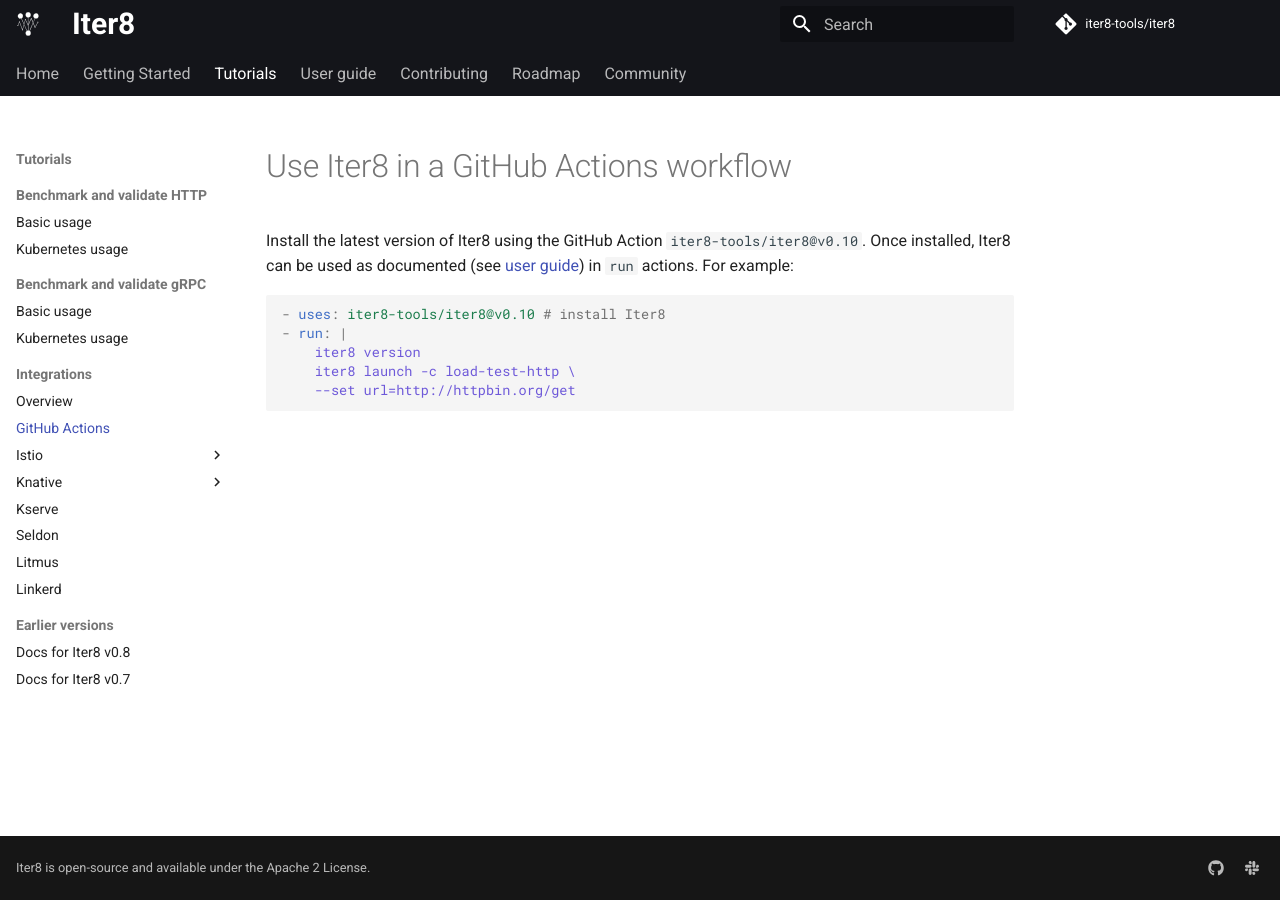
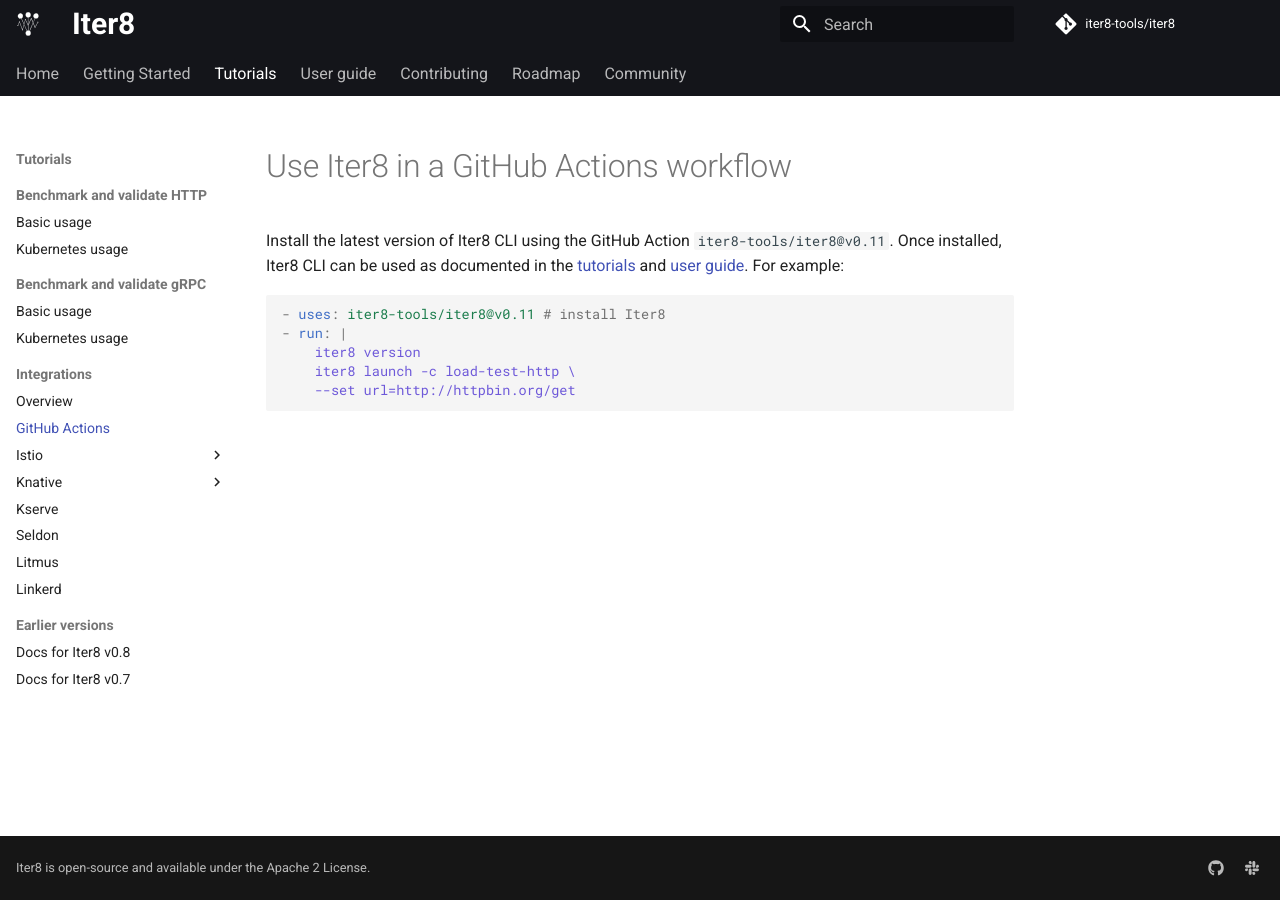
Before and after one commit to iter8-tools/docs, an MkDocs documentation site: the page built from docs/tutorials/integrations/ghactions.md, in a window 1280 px wide. Built offline with MkDocs 1.6.1 and Material for MkDocs 9.7.7, drawn with Linux system fonts in a browser that asks for light colours; comment, search, counter and statistics services are not loaded; the version menu is left out.

Commit message:
installation
Signed-off-by: Srinivasan Parthasarathy <spartha@us.ibm.com>

````diff
--- a/docs/tutorials/integrations/ghactions.md
+++ b/docs/tutorials/integrations/ghactions.md
@@ -4,10 +4,10 @@
 
 # Use Iter8 in a GitHub Actions workflow
 
-Install the latest version of Iter8 using the GitHub Action `iter8-tools/iter8@v0.10`. Once installed, Iter8 can be used as documented (see [user guide](../../user-guide/commands/iter8.md)) in `run` actions. For example:
+Install the latest version of Iter8 CLI using the GitHub Action `iter8-tools/iter8@v0.11`. Once installed, Iter8 CLI can be used as documented in the [tutorials](../../getting-started/your-first-experiment.md) and [user guide](../../user-guide/commands/iter8.md). For example:
 
 ```yaml
-- uses: iter8-tools/iter8@v0.10 # install Iter8
+- uses: iter8-tools/iter8@v0.11 # install Iter8
 - run: |
     iter8 version
     iter8 launch -c load-test-http \
````
Also changed, not shown: docs/getting-started/installiter8cli.md (+2 -2 lines).
